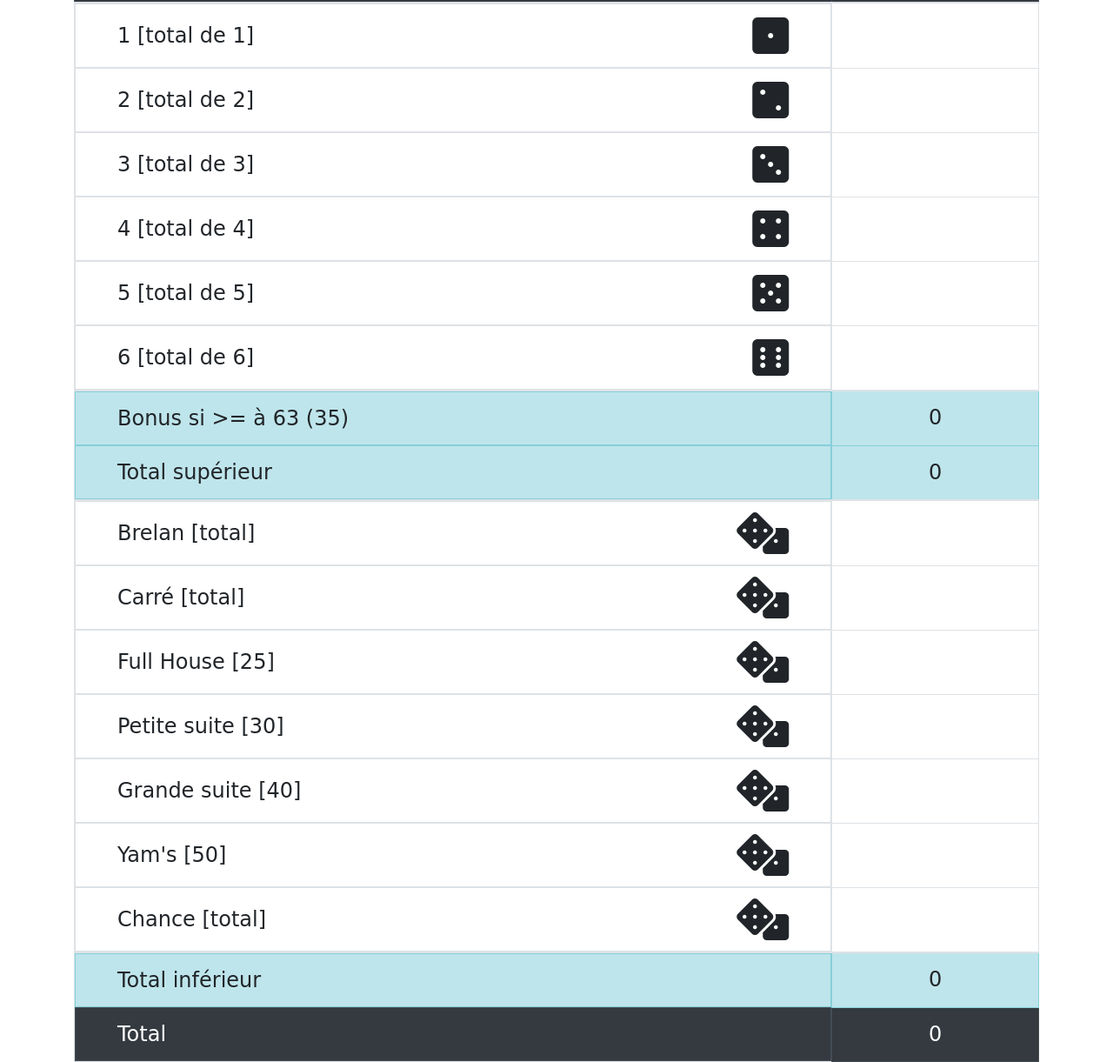
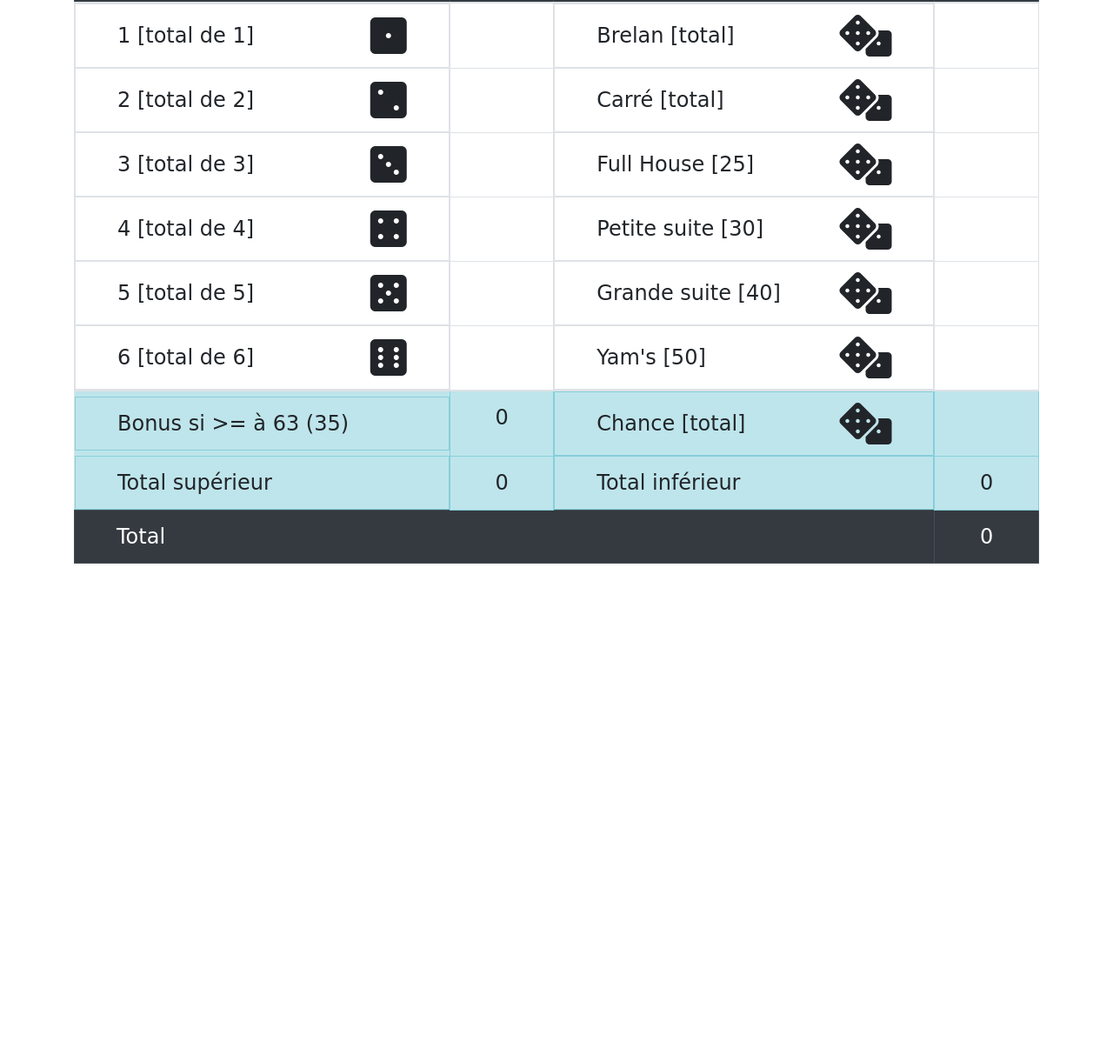
Before and after one commit to PrescilliaDSD/Yahtzee-Game-PrescilliaDSD, a plain HTML site: page html/index.html in a window 1280 px wide. Shown: the part 494-1715 px from the top of the page at 87% size. After the commit the page ends 1142 px from the top, so only its background shows below. Drawn offline with nearby package versions, Linux system fonts and the light colour scheme; a web font is replaced by a local one.

Commit message:
page setup

```diff
--- a/html/index.html
+++ b/html/index.html
@@ -32,79 +32,63 @@
             <thead class="table-dark">
                 <th></th>
                 <th class="text-center">Score</th>
+                <th></th>
+                <th class="text-center">Score</th>
             </thead>
             <tbody>
                 <tr>
                     <td class="d-flex justify-content-between align-items-center px-5">1 [total de 1] <i class="fas fa-dice-one exemple"></i></td>
                     <td class="text-center score-td empty"></td>
+                    <td class="d-flex justify-content-between align-items-center px-5" title="3 dés identiques">Brelan [total] <i class="fas fa-dice"></i></td>
+                    <td class="text-center score-td empty"></td>
                 </tr>
                 <tr>
                     <td class="d-flex justify-content-between align-items-center px-5">2 [total de 2] <i class="fas fa-dice-two"></i></td>
+                    <td class="text-center score-td empty"></td>
+                    <td class="d-flex justify-content-between align-items-center px-5" title="4 dés identiques">Carré [total] <i class="fas fa-dice"></i></td>
                     <td class="text-center score-td empty"></td>
                 </tr>
                 <tr>
                     <td class="d-flex justify-content-between align-items-center px-5">3 [total de 3] <i class="fas fa-dice-three"></i></td>
                     <td class="text-center score-td empty"></td>
+                    <td class="d-flex justify-content-between align-items-center px-5" title="3 dés identiques + 2 dés identiques">Full House [25] <i class="fas fa-dice"></i></td>
+                    <td class="text-center score-td empty"></td>
                 </tr>
                 <tr>
                     <td class="d-flex justify-content-between align-items-center px-5">4 [total de 4] <i class="fas fa-dice-four"></i></td>
+                    <td class="text-center score-td empty"></td>
+                    <td class="d-flex justify-content-between align-items-center px-5" title="suite de 4 dés">Petite suite [30] <i class="fas fa-dice"></i></td>
                     <td class="text-center score-td empty"></td>
                 </tr>
                 <tr>
                     <td class="d-flex justify-content-between align-items-center px-5">5 [total de 5] <i class="fas fa-dice-five"></i></td>
                     <td class="text-center score-td empty"></td>
+                    <td class="d-flex justify-content-between align-items-center px-5" title="suite de 5 dés">Grande suite [40] <i class="fas fa-dice"></i></td>
+                    <td class="text-center score-td empty"></td>
                 </tr>
                 <tr>
                     <td class="d-flex justify-content-between align-items-center px-5">6 [total de 6] <i class="fas fa-dice-six"></i></td>
+                    <td class="text-center score-td empty"></td>
+                    <td class="d-flex justify-content-between align-items-center px-5" title="5 dés identiques">Yam's [50] <i class="fas fa-dice"></i></td>
                     <td class="text-center score-td empty"></td>
                 </tr>
             </tbody>
                 <tr class="table-info">
                     <td class="d-flex justify-content-between align-items-center px-5">Bonus si >= à 63 (35)</td>
                     <td class="bonus text-center"></td>
+                    <td class="d-flex justify-content-between align-items-center px-5" title="résultat brut des 5 dés, aucune condition requise">Chance [total] <i class="fas fa-dice"></i></td>
+                    <td class="text-center score-td empty"></td>
                 </tr>
                 <tr class="table-info">
                     <td class="d-flex justify-content-between align-items-center px-5">Total supérieur</td>
                     <td class="superior-score text-center"></td>
-                </tr>
-            <tbody>
-                <tr>
-                    <td class="d-flex justify-content-between align-items-center px-5" title="3 dés identiques">Brelan [total] <i class="fas fa-dice"></i></td>
-                    <td class="text-center score-td empty"></td>
-                </tr>
-                <tr>
-                    <td class="d-flex justify-content-between align-items-center px-5" title="4 dés identiques">Carré [total] <i class="fas fa-dice"></i></td>
-                    <td class="text-center score-td empty"></td>
-                </tr>
-                <tr>
-                    <td class="d-flex justify-content-between align-items-center px-5" title="3 dés identiques + 2 dés identiques">Full House [25] <i class="fas fa-dice"></i></td>
-                    <td class="text-center score-td empty"></td>
-                </tr>
-                <tr>
-                    <td class="d-flex justify-content-between align-items-center px-5" title="suite de 4 dés">Petite suite [30] <i class="fas fa-dice"></i></td>
-                    <td class="text-center score-td empty"></td>
-                </tr>
-                <tr>
-                    <td class="d-flex justify-content-between align-items-center px-5" title="suite de 5 dés">Grande suite [40] <i class="fas fa-dice"></i></td>
-                    <td class="text-center score-td empty"></td>
-                </tr>
-                <tr>
-                    <td class="d-flex justify-content-between align-items-center px-5" title="5 dés identiques">Yam's [50] <i class="fas fa-dice"></i></td>
-                    <td class="text-center score-td empty"></td>
-                </tr>
-                <tr>
-                    <td class="d-flex justify-content-between align-items-center px-5" title="résultat brut des 5 dés, aucune condition requise">Chance [total] <i class="fas fa-dice"></i></td>
-                    <td class="text-center score-td empty"></td>
-                </tr>
-            </tbody>
-                <tr class="table-info">
                     <td class="d-flex justify-content-between align-items-center px-5">Total inférieur</td>
                     <td class="inferior-score text-center"></td>
                 </tr>
-            <tfoot class="table-dark" class="d-flex justify-content-around align-items-center">
-                <td class="d-flex justify-content-between align-items-center px-5">Total</td>
-                <td class="final-score text-center"></td>
-            </tfoot>
+                <tfoot class="table-dark">
+                    <td colspan="3" class="px-5">Total</td>
+                    <td class="final-score text-center"></td>
+                </tfoot>
         </table>
     </div>
 
```
